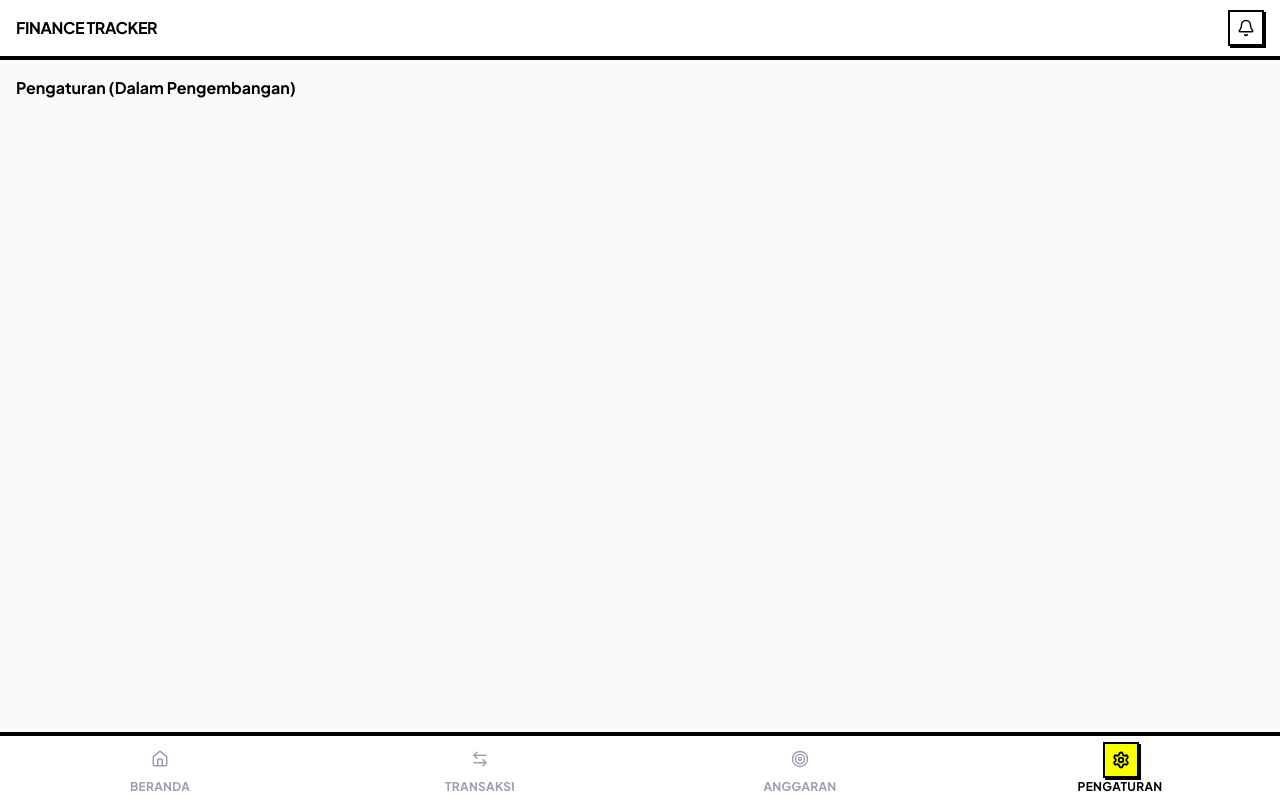
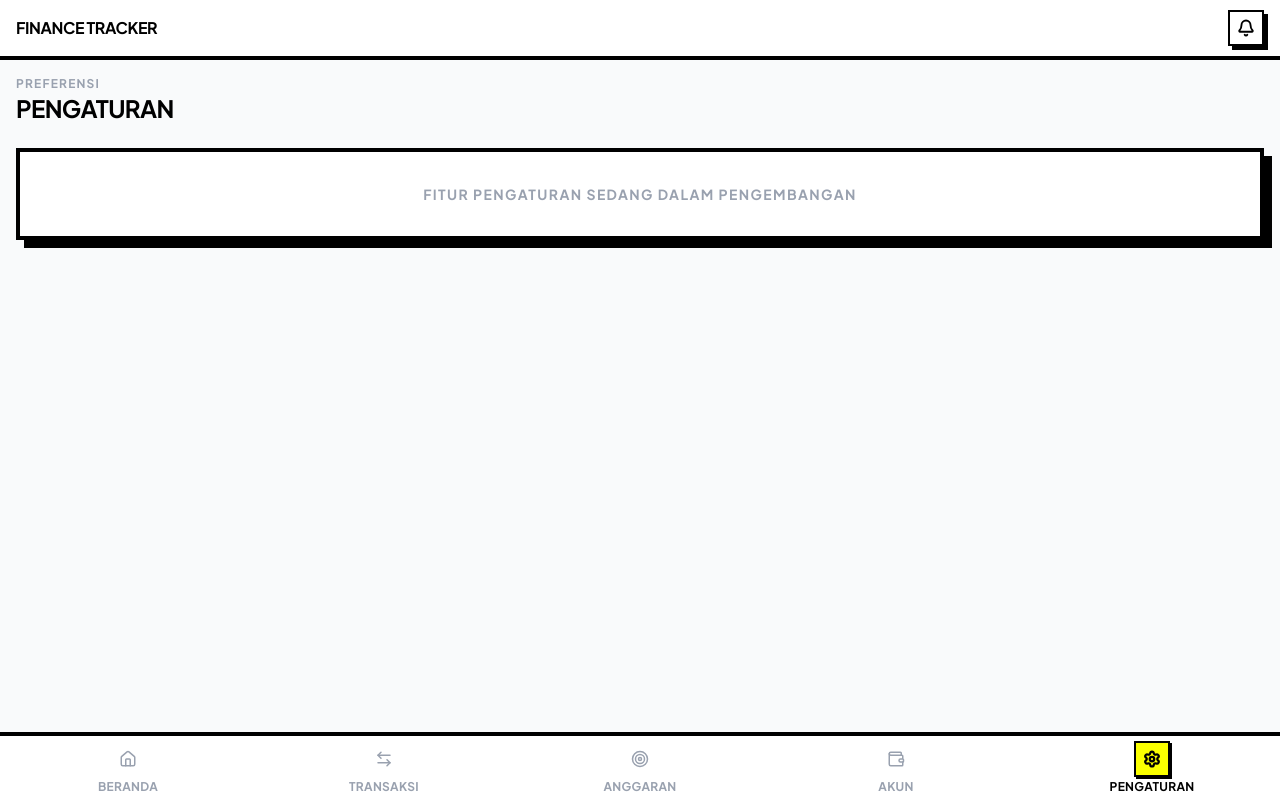
Before and after one commit to ajiarl/finance-tracker-web, a React (Vite) app: page /settings in a window 1280 px wide. Built offline with nearby package versions, Linux system fonts and the light colour scheme.

Commit message:
style: standardize Settings page and navigation layout

```diff
--- a/src/components/layout/AppLayout.jsx
+++ b/src/components/layout/AppLayout.jsx
@@ -28,9 +28,9 @@ export default function AppLayout() {
           <Link
             to="/notifications"
             aria-label="Notifikasi"
-            className="relative flex items-center justify-center w-9 h-9 border-2 border-black bg-white shadow-[2px_2px_0px_0px_#000] hover:translate-x-px hover:translate-y-px hover:shadow-[1px_1px_0px_0px_#000] active:translate-x-[2px] active:translate-y-[2px] active:shadow-none transition-all duration-100"
+            className="relative flex items-center justify-center w-9 h-9 border-2 border-black bg-white rounded-none shadow-[4px_4px_0px_0px_#000] hover:translate-x-[2px] hover:translate-y-[2px] hover:shadow-[2px_2px_0px_0px_#000] active:translate-x-[4px] active:translate-y-[4px] active:shadow-none transition-all duration-100"
           >
-            <Bell size={18} strokeWidth={2} className="text-black" />
+            <Bell size={18} strokeWidth={2.5} className="text-black" />
           </Link>
 
         </div>
--- a/src/components/layout/BottomNav.jsx
+++ b/src/components/layout/BottomNav.jsx
@@ -3,12 +3,13 @@
 // berupa kotak warna solid bergaya "ditekan" menggunakan hard shadow kecil.
 
 import { NavLink } from 'react-router-dom'
-import { Home, ArrowLeftRight, Target, Settings } from 'lucide-react'
+import { Home, ArrowLeftRight, Target, Settings, Wallet } from 'lucide-react'
 
 const navItems = [
   { to: '/dashboard',    label: 'Beranda',    Icon: Home           },
   { to: '/transactions', label: 'Transaksi',  Icon: ArrowLeftRight },
   { to: '/budgets',      label: 'Anggaran',   Icon: Target         },
+  { to: '/accounts',     label: 'Akun',       Icon: Wallet         },
   { to: '/settings',     label: 'Pengaturan', Icon: Settings       },
 ]
 
@@ -32,16 +33,16 @@ export default function BottomNav() {
                 <>
                   <span
                     className={[
-                      'flex items-center justify-center w-9 h-9',
+                      'flex items-center justify-center w-9 h-9 rounded-none',
                       'transition-all duration-100',
                       isActive
-                        ? 'bg-[#FAFF00] border-2 border-black shadow-[2px_2px_0px_0px_#000] translate-x-px translate-y-px'
+                        ? 'bg-[#FAFF00] border-2 border-black shadow-[2px_2px_0px_0px_#000]'
                         : '',
                     ].join(' ')}
                   >
-                    <Icon size={18} strokeWidth={isActive ? 2.5 : 2} />
+                    <Icon size={18} strokeWidth={isActive ? 3 : 2} />
                   </span>
-                  <span className={isActive ? 'text-black' : 'text-gray-400'}>
+                  <span className={isActive ? 'text-black font-black' : 'text-gray-400 font-bold'}>
                     {label}
                   </span>
                 </>
--- a/src/pages/Settings.jsx
+++ b/src/pages/Settings.jsx
@@ -1,4 +1,15 @@
 // src/pages/Settings.jsx
 export default function Settings() {
-  return <div className="p-4 font-bold">Pengaturan (Dalam Pengembangan)</div>
+  return (
+    <div className="px-4 pt-4 pb-24 text-left">
+      <p className="text-xs font-black uppercase tracking-widest text-gray-400">Preferensi</p>
+      <h1 className="text-2xl font-black text-black uppercase tracking-tight mb-6">Pengaturan</h1>
+
+      <div className="bg-white border-4 border-black p-8 shadow-[8px_8px_0px_0px_#000] text-center rounded-none">
+        <p className="text-sm font-black text-gray-400 uppercase tracking-widest">
+          Fitur Pengaturan Sedang Dalam Pengembangan
+        </p>
+      </div>
+    </div>
+  )
 }
```
